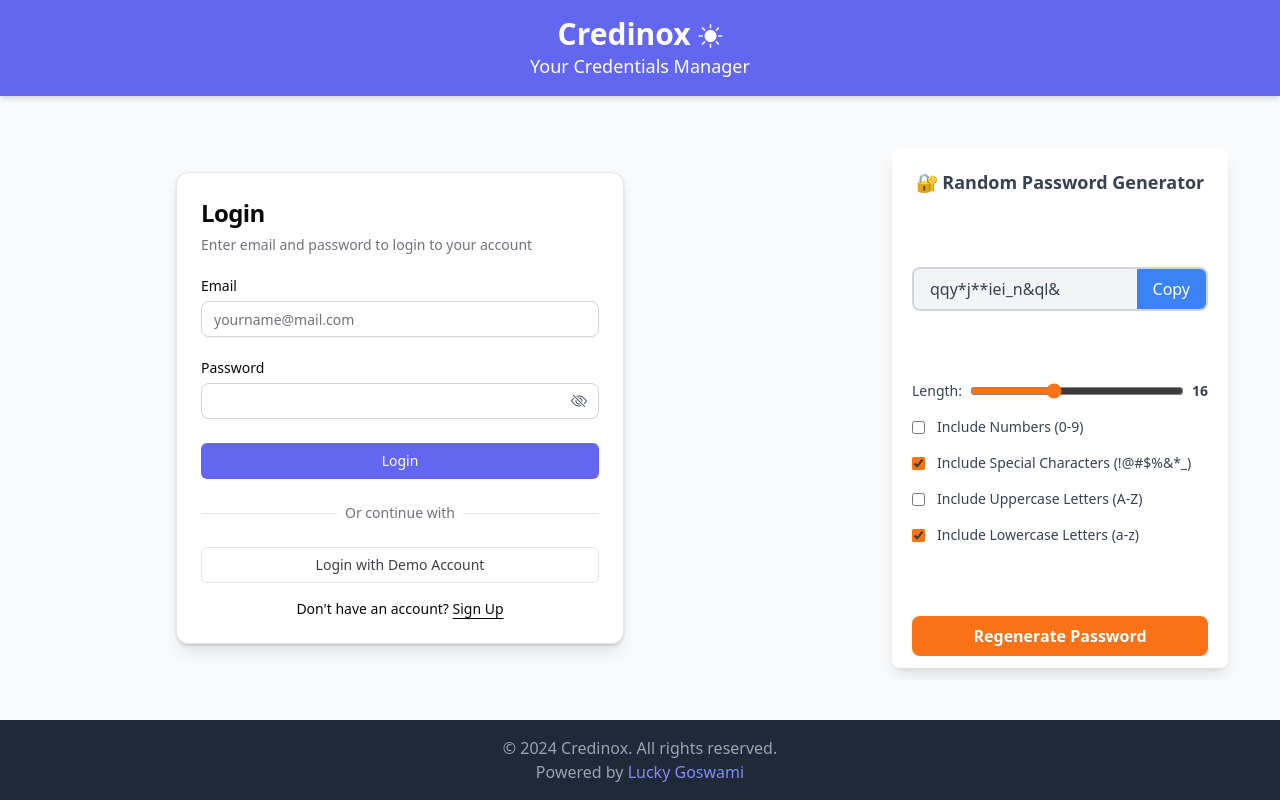
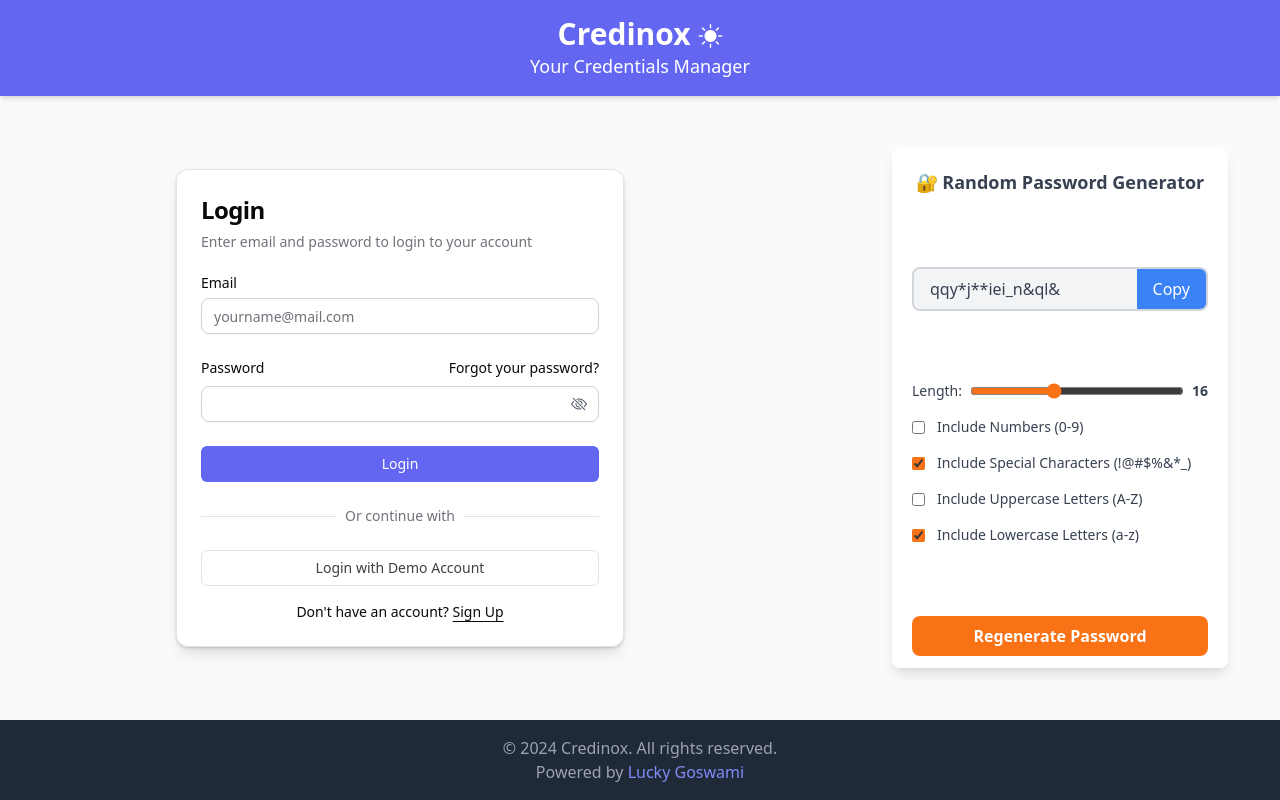
Before and after one commit to luckygoswami/Credinox, a React (Vite) app: page / in a window 1280 px wide. Built offline with nearby package versions, Linux system fonts and the light colour scheme; no server answers.

Commit message:
feat: add forgot password option. closes #4

```diff
--- a/package.json
+++ b/package.json
@@ -1,7 +1,7 @@
 {
   "name": "credinox",
   "private": true,
-  "version": "4.14.4",
+  "version": "4.14.5",
   "type": "module",
   "scripts": {
     "dev": "vite",
--- a/src/App.jsx
+++ b/src/App.jsx
@@ -5,6 +5,7 @@ import {
   onAuthStateChanged,
   createUserWithEmailAndPassword,
   signInWithEmailAndPassword,
+  sendPasswordResetEmail,
 } from 'firebase/auth';
 import {
   collection,
@@ -73,8 +74,8 @@ function App() {
     try {
       await createUserWithEmailAndPassword(auth, userEmail, userPassword);
     } catch (error) {
-      console.error('Error signing up', error);
-      toast.error('Error signing up!');
+      console.error('Error signing up!', error);
+      toast.error(error.message);
     }
   };
 
@@ -84,7 +85,7 @@ function App() {
         localStorage.setItem('credinoxLastLoginTime', Date.now().toString());
       })
       .catch((error) => {
-        console.log(error);
+        console.log('Error signing in!', error);
         toast.error(error.message);
       });
   };
@@ -119,6 +120,16 @@ function App() {
     await signOut(auth);
     localStorage.removeItem('credinoxLastLoginTime');
     setUserPassword('');
+  };
+
+  const handleForgotPassword = async () => {
+    try {
+      await sendPasswordResetEmail(auth, userEmail);
+      toast.success('Password reset email sent successfully!');
+    } catch (error) {
+      console.error('Error sending password reset email', error);
+      toast.error(error.message);
+    }
   };
 
   const savePassword = async (extraFields = {}) => {
@@ -220,6 +231,7 @@ function App() {
     handleSignIn,
     handleSignUp,
     demoSignIn,
+    handleForgotPassword,
   };
 
   function ClickHoldButton() {
--- a/src/components/AuthForm.jsx
+++ b/src/components/AuthForm.jsx
@@ -20,6 +20,7 @@ export default function AuthForm({
   handleSignIn,
   handleSignUp,
   demoSignIn,
+  handleForgotPassword,
   className,
   ...props
 }) {
@@ -66,6 +67,11 @@ export default function AuthForm({
                 <div className="grid gap-2">
                   <div className="flex items-center">
                     <Label htmlFor="password">Password</Label>
+                    <a
+                      onClick={handleForgotPassword}
+                      className="ml-auto inline-block text-sm underline-offset-4 hover:underline cursor-pointer select-none">
+                      Forgot your password?
+                    </a>
                   </div>
                   <div className="relative">
                     <Input
@@ -112,7 +118,7 @@ export default function AuthForm({
                   : `Don't have an account? `}
                 <a
                   onClick={() => setRegister(!register)}
-                  className="underline underline-offset-4 cursor-pointer">
+                  className="underline underline-offset-4 cursor-pointer select-none">
                   {register ? 'Login' : 'Sign Up'}
                 </a>
               </div>
```
Also changed, not shown: 1 other file (tests, documents, lock files or other folders).
